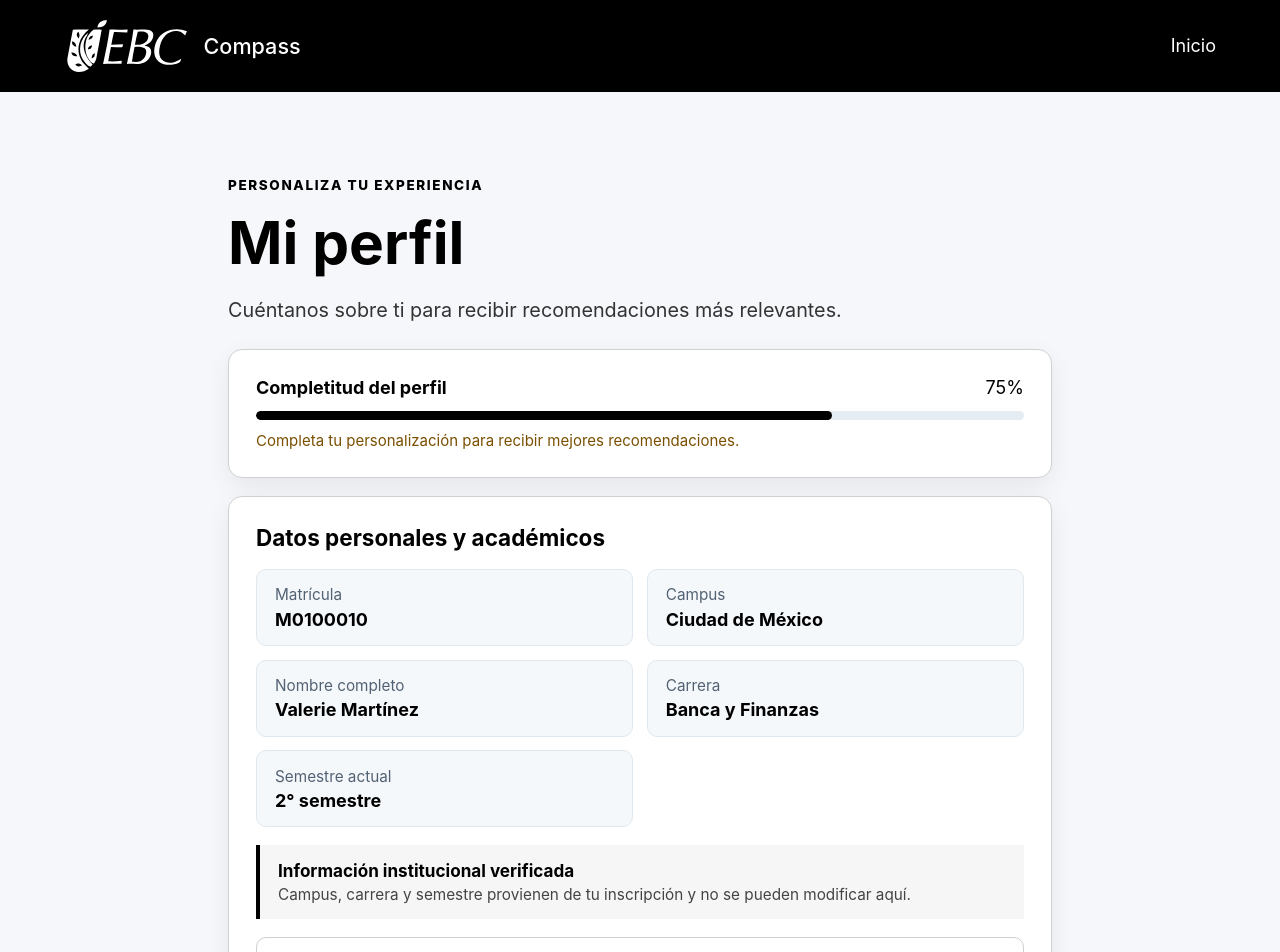
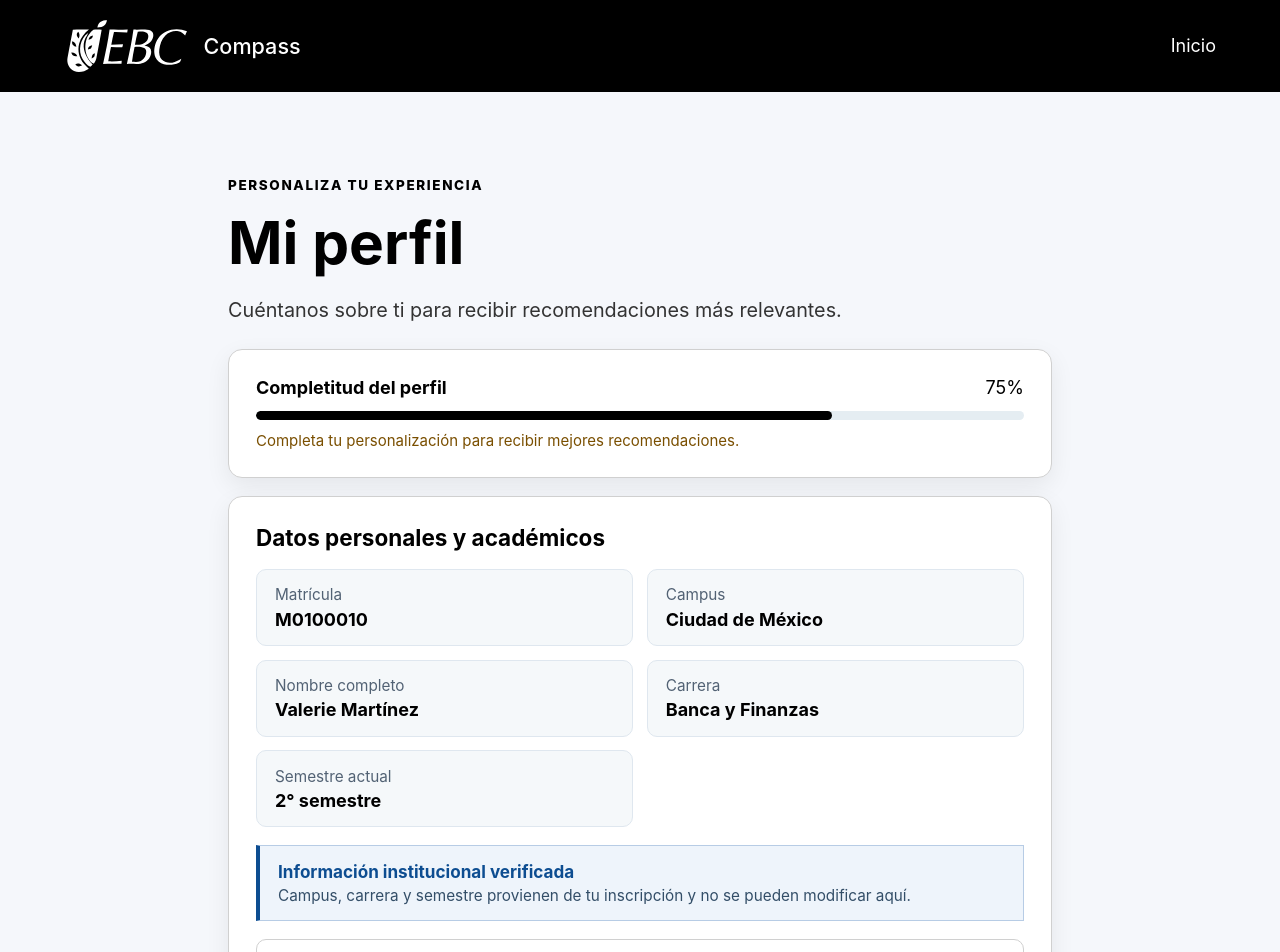
Before and after one commit to EBCoDivas/ebc-compass, a React (Vite) app in the folder frontend/: page /perfil in a window 1280 px wide. Shown: the top 952 px of the page. Built offline with nearby package versions, Linux system fonts and the light colour scheme; no server answers.

Commit message:
style(frontend): highlight institutional notice

```diff
--- a/frontend/src/index.css
+++ b/frontend/src/index.css
@@ -25,7 +25,7 @@ nav { display: flex; gap: 1rem; }.nav-link { color: #d9e5ee; text-decoration: no
 .dashboard-grid { display: grid; gap: 1rem; grid-template-columns: repeat(2, 1fr); margin: 1.5rem 0; }.metric-card, .dashboard-section { background: white; border: 1px solid #dfe7ef; border-radius: 14px; padding: 1.25rem; }.metric-card { display: grid; gap: .5rem; }.metric-card strong { font-size: 2rem; }.dashboard-section { margin-top: 1rem; }.section-heading { align-items: center; display: flex; justify-content: space-between; }.section-heading h2, .dashboard-section h2 { margin-top: 0; }.opportunity-grid { display: grid; gap: 1rem; grid-template-columns: repeat(auto-fit, minmax(220px, 1fr)); }.opportunity-card { background: #fff; border: 1px solid #dfe7ef; border-radius: 12px; padding: 1rem; }.opportunity-card h2, .opportunity-card h3 { margin: .65rem 0 .4rem; }.opportunity-card p { color: #526274; line-height: 1.45; }.opportunity-card small { color: #526274; display: block; margin-top: .5rem; }.badge { background: #e2f3ee; border-radius: 20px; color: #135c49; display: inline-block; font-size: .75rem; font-weight: 700; padding: .3rem .55rem; }.alert-list { list-style: none; margin: 0; padding: 0; }.alert-list li { border-bottom: 1px solid #e8eef3; display: flex; justify-content: space-between; padding: .8rem 0; }.catalog-controls { display: grid; gap: .75rem; grid-template-columns: 2fr 1fr; margin-bottom: 1.5rem; }
 .opportunity-card-button { cursor: pointer; font: inherit; text-align: left; width: 100%; }.card-action { color: #13795b; display: block; font-weight: 700; margin-top: .8rem; }.modal-backdrop { align-items: center; background: #102a4388; display: flex; inset: 0; justify-content: center; padding: 1rem; position: fixed; z-index: 10; }.detail-modal { background: white; border-radius: 14px; box-shadow: 0 20px 50px #102a4350; max-width: 540px; padding: 2rem; position: relative; width: 100%; }.modal-close { background: transparent; border: 0; cursor: pointer; font-size: 1.8rem; position: absolute; right: 1rem; top: .7rem; }
 .saved-remove { margin-top: 1rem; }
-.institutional-note { background: #f6f6f6; border-left: 4px solid #000; display: grid; gap: .25rem; padding: .8rem 1rem; }.institutional-note strong { font-size: .95rem; }.institutional-note span { color: #444; font-size: .85rem; }.assistant-link { align-items: center; border: 1px solid #d0d0d0; border-radius: 10px; display: flex; gap: .7rem; padding: .8rem 1rem; text-decoration: none; width: 100%; }.assistant-link > span:nth-child(2) { display: grid; gap: .2rem; text-decoration: underline; }.assistant-link small { color: #444; font-size: .8rem; text-decoration: none; }.assistant-arrow { font-size: 1.2rem; margin-left: auto; text-decoration: none; }
+.institutional-note { background: #eef4fb; border: 1px solid #b7cce5; border-left: 4px solid #0d4d91; display: grid; gap: .25rem; padding: .8rem 1rem; }.institutional-note strong { color: #0d4d91; font-size: .95rem; }.institutional-note span { color: #334e68; font-size: .85rem; }.assistant-link { align-items: center; border: 1px solid #d0d0d0; border-radius: 10px; display: flex; gap: .7rem; padding: .8rem 1rem; text-decoration: none; width: 100%; }.assistant-link > span:nth-child(2) { display: grid; gap: .2rem; text-decoration: underline; }.assistant-link small { color: #444; font-size: .8rem; text-decoration: none; }.assistant-arrow { font-size: 1.2rem; margin-left: auto; text-decoration: none; }
 .home-dates { margin-top: 1.5rem; }.date-list { list-style: none; margin: 0; padding: 0; }.date-list li { align-items: center; border-left: 5px solid #8ed1c5; border-bottom: 1px solid #e8eef3; display: flex; justify-content: space-between; padding: .8rem .5rem .8rem .8rem; }.date-list li.urgent { border-left-color: #c94b4b; }.date-list li.soon { border-left-color: #d39a27; }.date-list li > div { display: grid; gap: .3rem; }.date-list strong { display: block; }.date-list small { color: #526274; }.days-left { font-weight: 800; white-space: nowrap; }.urgent .days-left { color: #a12a2a; }.soon .days-left { color: #8a6100; }
 @media (max-width: 600px) { .dashboard-grid, .catalog-controls { grid-template-columns: 1fr; }.alert-list li { align-items: flex-start; flex-direction: column; gap: .25rem; } }
 .date-list li { border-left-color: #17805d; }.date-list li.urgent { border-left-color: #c94b4b; }.date-list li.soon { border-left-color: #d39a27; }.future .days-left { color: #176b4f; }
```
